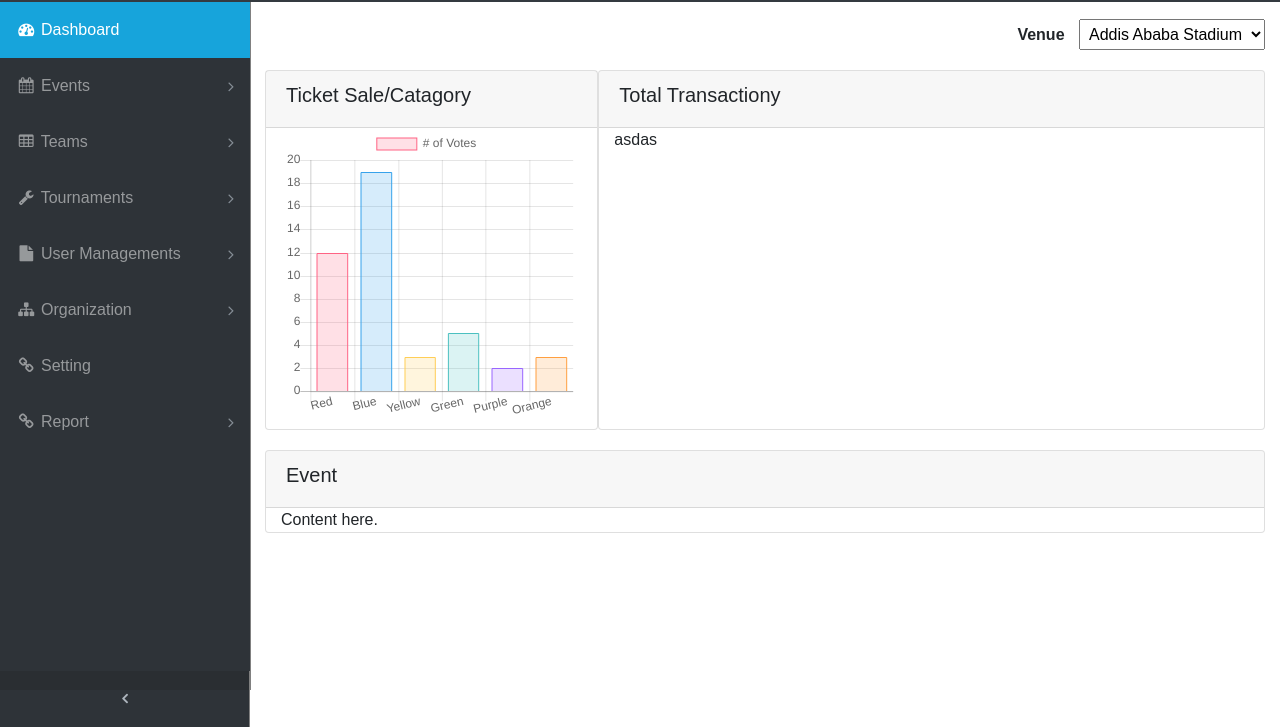
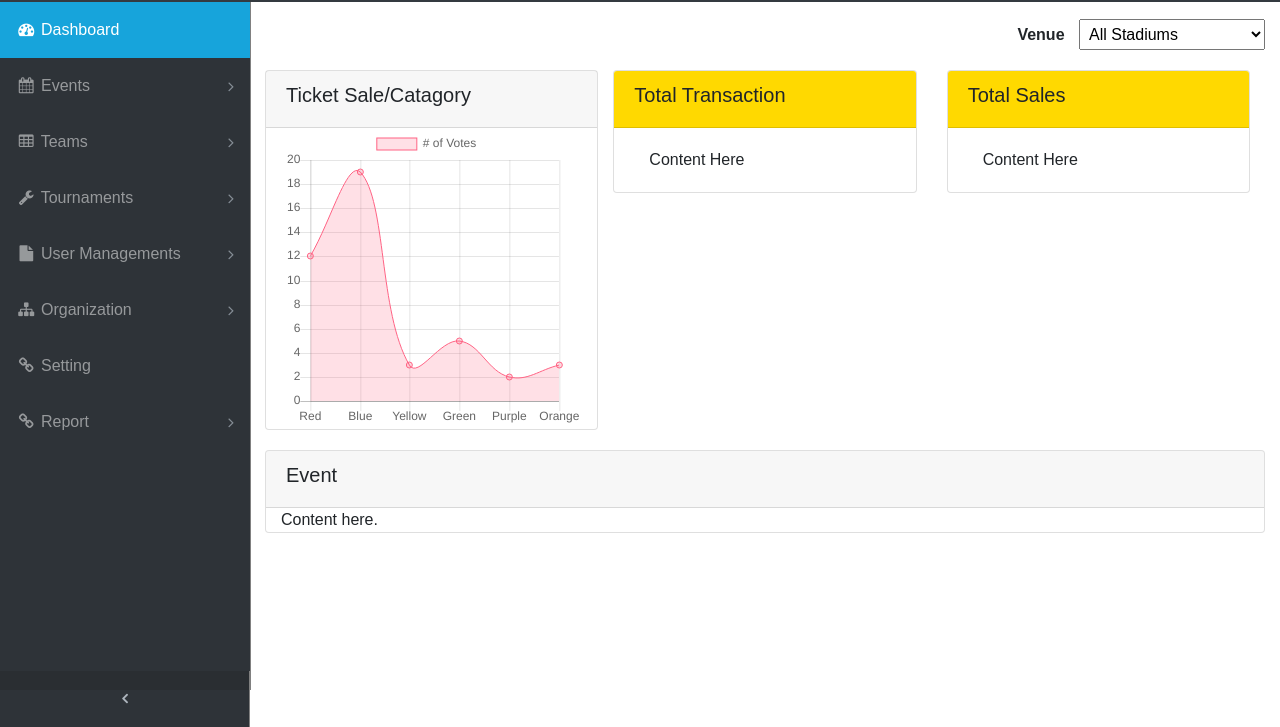
Before and after one commit to joehbenti/stadium_ui, a plain HTML site: page home.html in a window 1280 px wide. Shown: the part 73-800 px from the top of the page. Drawn offline with Linux system fonts and the light colour scheme.

Commit message:
Dashboard styling

```diff
--- a/css/sb-admin.css
+++ b/css/sb-admin.css
@@ -484,9 +484,3 @@ footer.sticky-footer {
     width: calc(100% - 55px);
   }
 }
-
-
-/* New Added Styles */
-/* .navbar {
-  z-index: 0
-} */
--- a/css/styles.css
+++ b/css/styles.css
@@ -21,3 +21,12 @@
 .space {
     margin-top: 20px;
 }
+
+.contentHolder {
+    padding: 20px
+}
+
+.card-header-yellow {
+    background-color: rgb(255, 217, 0);
+    /* color: white */
+}
--- a/home.html
+++ b/home.html
@@ -30,7 +30,7 @@
   <!-- Navigation-->
   <nav class="navbar navbar-expand-lg navbar-dark bg-dark fixed-top" id="mainNav">
     <img src="img/logo.png" width="60px" alt="EFF Logo">
-    <a class="navbar-brand" href="index.html">League Management</a>
+    <a class="navbar-brand" href="index.html" style="font-weight: bold">League Management</a>
     <button class="navbar-toggler navbar-toggler-right" type="button" data-toggle="collapse" data-target="#navbarResponsive"
       aria-controls="navbarResponsive" aria-expanded="false" aria-label="Toggle navigation">
       <span class="navbar-toggler-icon"></span>
@@ -179,6 +179,7 @@
           <div class="choose_venue pull-right">
             <span>Venue</span>
             <select name="venues" id="" class="venue_choice">
+              <option value="">All Stadiums </option>
               <option value="">Addis Ababa Stadium </option>
               <option value="">Abebe Bikila Stadium</option>
             </select>
@@ -195,12 +196,37 @@
               </div>
               <canvas id="myChart" width="400" height="400"></canvas>
             </div>
-            <div class=" card col-lg-8 col-md-8 col-sm-6 col-xs-12">
-                <div class="row card-header">
-                    <h5>Total Transactiony</h5>
+
+            <div class="col-lg-4">
+              <div class="col-lg-12">
+                <div class="row">
+                  <div class="card col-lg-12 col-md-12 col-sm-12 col-xs-12">
+                    <div class="row card-header card-header-yellow">
+                      <h5>Total Transaction</h5>
                     </div>
-                  asdas
+                    <div class="contentHolder">
+                      Content Here
                     </div>
+                  </div>
+                </div>
+              </div>
+            </div>
+
+            <div class="col-lg-4">
+                <div class="col-lg-12">
+                  <div class="row">
+                    <div class="card col-lg-12 col-md-12 col-sm-12 col-xs-12">
+                      <div class="row card-header card-header-yellow">
+                        <h5>Total Sales</h5>
+                      </div>
+                      <div class="contentHolder">
+                        Content Here
+                      </div>
+                    </div>
+                  </div>
+                </div>
+              </div>
+
           </div>
         </div>
       </div>
@@ -262,7 +288,7 @@
     <script>
       var ctx = document.getElementById("myChart").getContext('2d');
       var myChart = new Chart(ctx, {
-            type: 'bar',
+        type: 'line',
         data: {
           labels: ["Red", "Blue", "Yellow", "Green", "Purple", "Orange"],
           datasets: [{
@@ -291,7 +317,7 @@
           scales: {
             yAxes: [{
               ticks: {
-                            beginAtZero:true
+                beginAtZero: true
               }
             }]
           }
```
Lines whose indentation alone changed are shown as unchanged.
